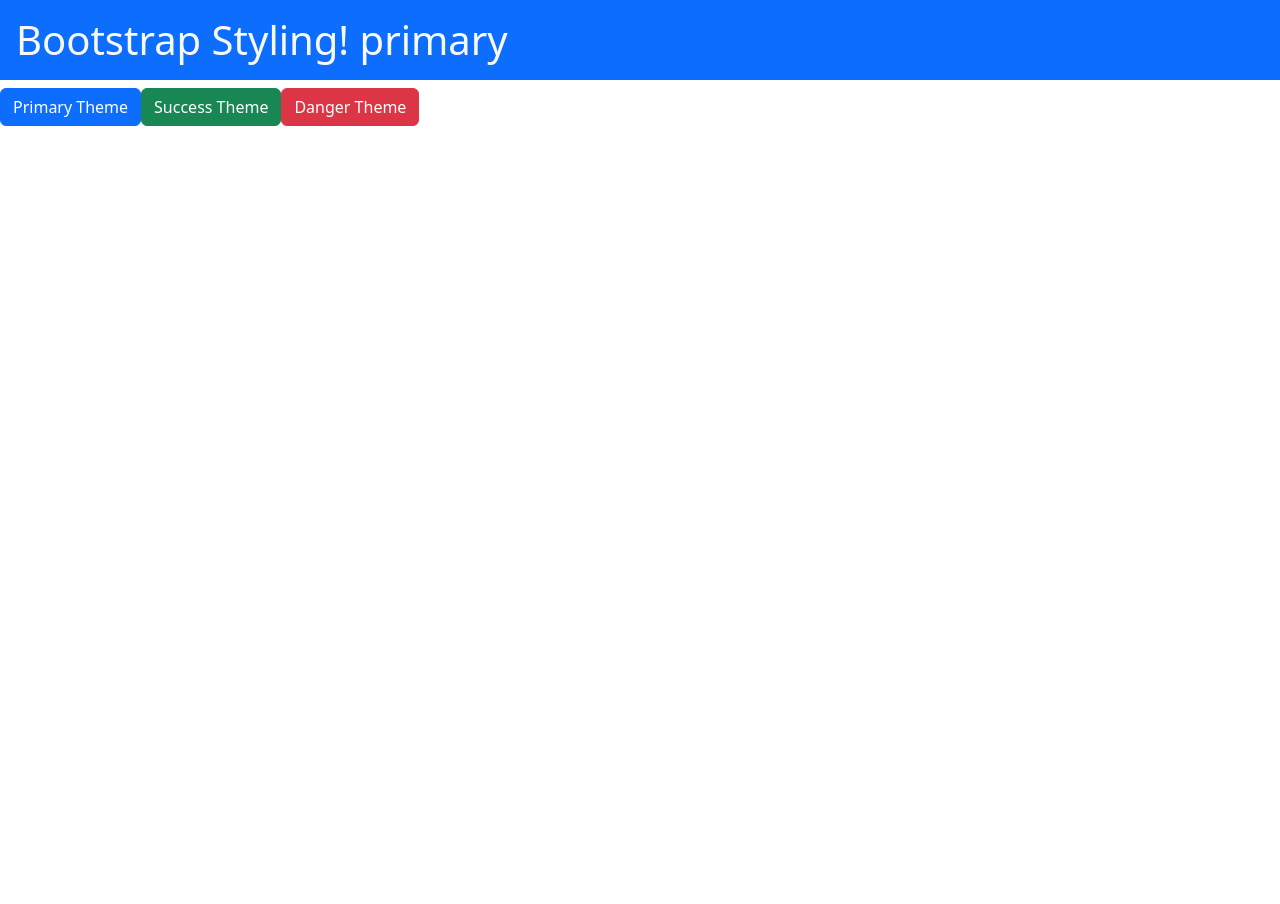
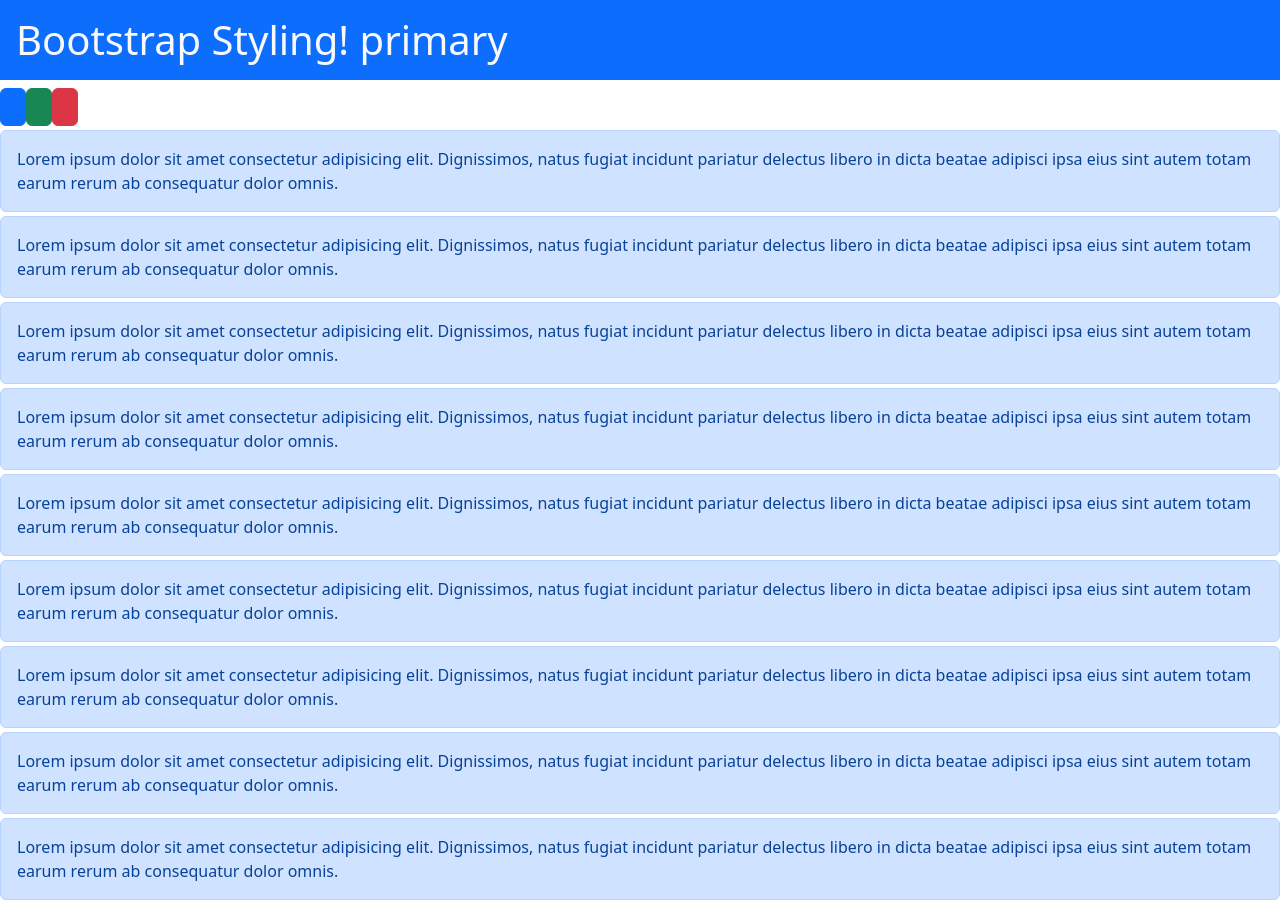
Before and after one commit to siddheshn80/my-react-app, a React (Create React App) app: page / in a window 1280 px wide. Before the commit the page ends 800 px from the top, so only its background shows below. Built offline with nearby package versions, Linux system fonts and the light colour scheme.

Commit message:
dynamic-css

```diff
--- a/src/App.js
+++ b/src/App.js
@@ -1,6 +1,7 @@
 import { useState } from "react";
 
 function App() {
+  let [list] = useState([1, 1, 1, 1, 1, 1, 1, 1, 1]);
   let [theme, setTheme] = useState("primary");
 
   // Member funcn
@@ -21,6 +22,7 @@
 
   return (
     <div>
+      <div className="sticky-top">
         <h1 className={`bg-${theme} text-light p-3`}>
           Bootstrap Styling! {theme}
         </h1>
@@ -28,21 +30,31 @@
         <input
           className="btn btn-primary"
           type="button"
-        value="Primary Theme"
+          value=""
           onClick={makePrimaryTheme}
         />
         <input
           className="btn btn-success"
           type="button"
-        value="Success Theme"
+          value=""
           onClick={makeSuccessTheme}
         />
         <input
           className="btn btn-danger"
           type="button"
-        value="Danger Theme"
+          value=""
           onClick={makeDangerTheme}
         />
+      </div>
+
+      {list.map((item) => (
+        <div className={`alert alert-${theme} my-1`}>
+          Lorem ipsum dolor sit amet consectetur adipisicing elit. Dignissimos,
+          natus fugiat incidunt pariatur delectus libero in dicta beatae
+          adipisci ipsa eius sint autem totam earum rerum ab consequatur dolor
+          omnis.
+        </div>
+      ))}
     </div>
   );
 }
```
Lines whose indentation alone changed are shown as unchanged.
